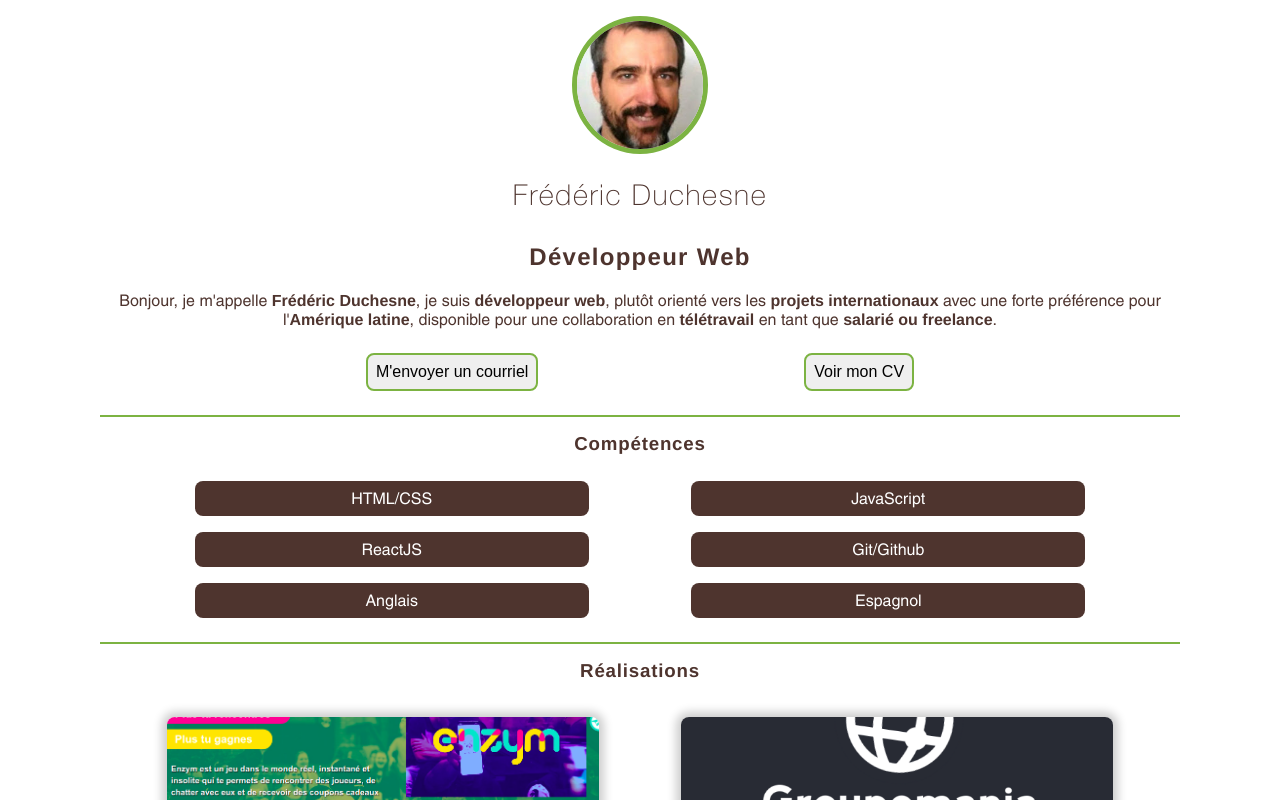
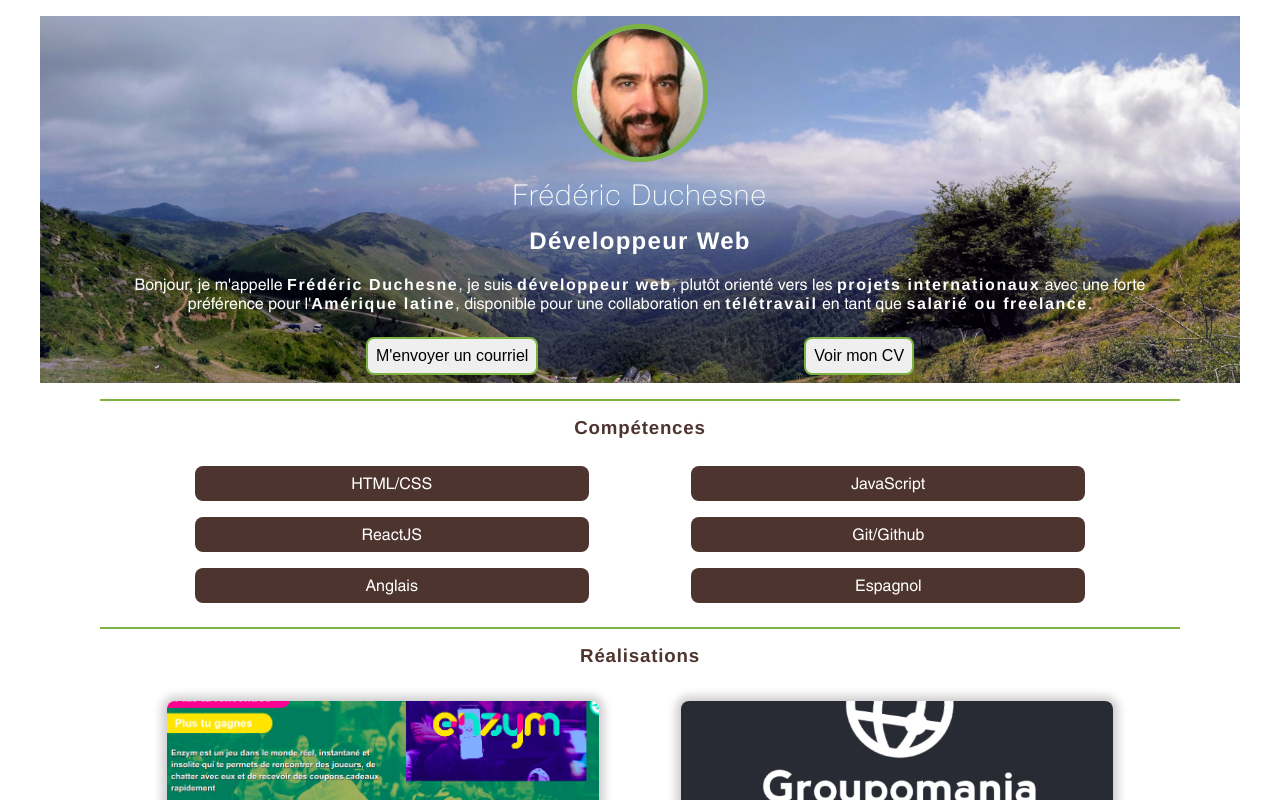
Before and after one commit to Ethnolatin/portfolio, a React (Create React App) app: page / in a window 1280 px wide. Shown: the top 800 px of the page. Built offline with nearby package versions, Linux system fonts and the light colour scheme.

Commit message:
add a background image to the header

```diff
--- a/src/components/header.js
+++ b/src/components/header.js
@@ -3,6 +3,7 @@ import { More } from './more'
 
 export const Header = () => {
     return (
+        <header>
             <section>
                 <img src={myFace} className="portrait" alt="mon portrait" />
                 <h1>Frédéric Duchesne</h1>
@@ -10,5 +11,6 @@ export const Header = () => {
                 <p>Bonjour, je m'appelle <strong>Frédéric Duchesne</strong>, je suis <strong>développeur web</strong>, plutôt orienté vers les <strong>projets internationaux</strong> avec une forte préférence pour l'<strong>Amérique latine</strong>, disponible pour une collaboration en <strong>télétravail</strong> en tant que <strong>salarié ou freelance</strong>.</p>
                 <More />
             </section>
+        </header>
     )
 }
--- a/src/styles/css/style.css
+++ b/src/styles/css/style.css
@@ -43,6 +43,10 @@ p {
   margin: 0;
 }
 
+strong {
+  letter-spacing: 0.1rem;
+}
+
 main {
   width: 100%;
   margin: auto;
@@ -65,9 +69,25 @@ section button {
   cursor: pointer;
 }
 
+header {
+  display: flex;
+  justify-content: center;
+  background-image: url("../../images/panorama.png");
+  background-position: center;
+  background-repeat: no-repeat;
+  background-size: cover;
+  color: white;
+}
+header h1 {
+  background-image: radial-gradient(rgba(127, 156, 200, 0.8), rgba(127, 156, 200, 0.7), rgba(127, 156, 200, 0.1), rgba(127, 156, 200, 0));
+  margin: 0 auto;
+  padding: 0.5rem 3rem;
+  color: white;
+}
+
 .portrait {
   display: block;
-  margin: auto;
+  margin: 0.5rem auto;
   border-radius: 50%;
   height: 8rem;
   border: 5px solid #7CB342;
--- a/src/styles/sass/style.scss
+++ b/src/styles/sass/style.scss
@@ -51,6 +51,10 @@ p {
     margin: 0;
 }
 
+strong {
+    letter-spacing: 0.1rem;
+}
+
 main {
     width: 100%;
     margin: auto;
@@ -73,9 +77,25 @@ section {
     }
 }
 
+header {
+    display: flex;
+    justify-content: center;
+    background-image: url('../../images/panorama.png');
+    background-position: center;
+    background-repeat: no-repeat;
+    background-size: cover;
+    color: white;
+    & h1 {
+        background-image: radial-gradient(rgba(127,156,200, 0.8), rgba(127,156,200, 0.7), rgba(127,156,200, 0.1), rgba(127,156,200, 0));
+        margin: 0 auto;
+        padding: 0.5rem 3rem;
+        color: white;
+    }
+}
+
 .portrait {
     display: block;
-    margin: auto;
+    margin: 0.5rem auto;
     border-radius: 50%;
     height: 8rem;
     border: 5px solid $secondary;
```
Also changed, not shown: src/images/panorama.png (added), 1 other file (tests, documents, lock files or other folders). Lines whose indentation alone changed are shown as unchanged.
